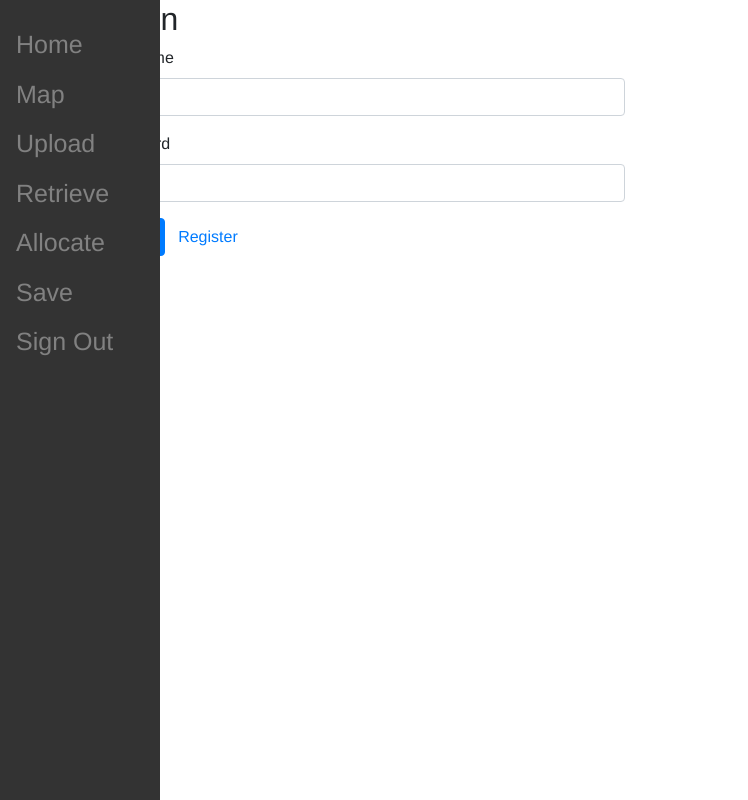
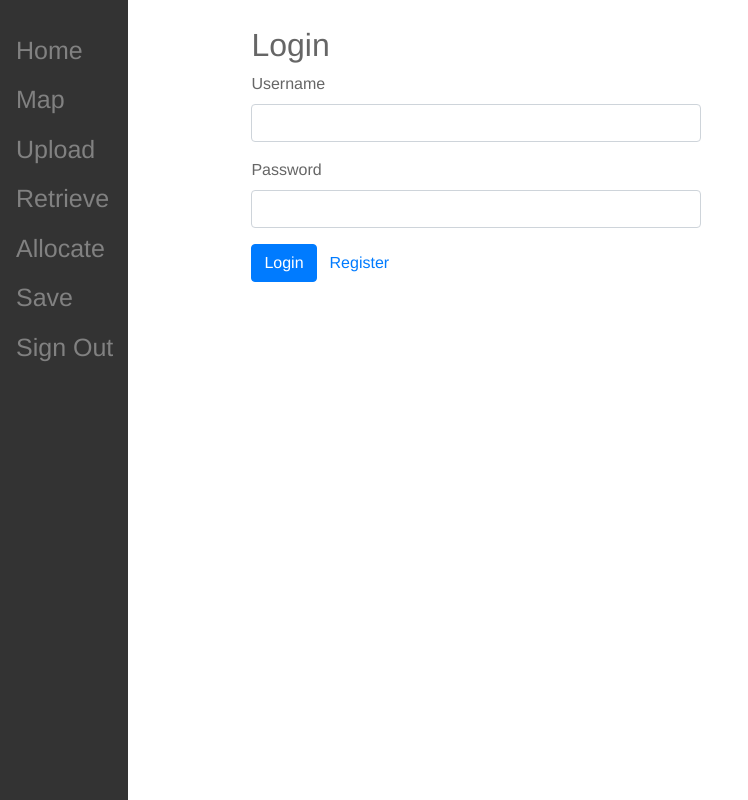
Before and after one commit to devihor25/React-GIS-Web-App, a React (Create React App) app in the folder React-Web UI/: page /login in a window 1280 px wide. Shown: the whole page, without its empty margins (0-748 px from the left). Built offline with nearby package versions, Linux system fonts and the light colour scheme.

Commit message:
Quick fix to display - CSS

```diff
--- a/React-Web UI/src/App.css
+++ b/React-Web UI/src/App.css
@@ -6,9 +6,10 @@
   border-radius: 5px;
 }
 
-.container p {
-  padding-top: 10px;
+.container {
+  padding-top: 2%;
   color: #666;
+  padding-left: 13%;
 }
 
 .map{
@@ -22,14 +23,14 @@
 
 .sidenav {
   height: 100%;
-  width: 160px;
+  width: 10%;
   position: fixed;
   z-index: 1;
   top: 0;
   left: 0;
   background-color:#333;
   overflow-x: hidden;
-  padding-top: 20px;
+  padding-top: 2%;
 }
 
 .sideclick {
```
